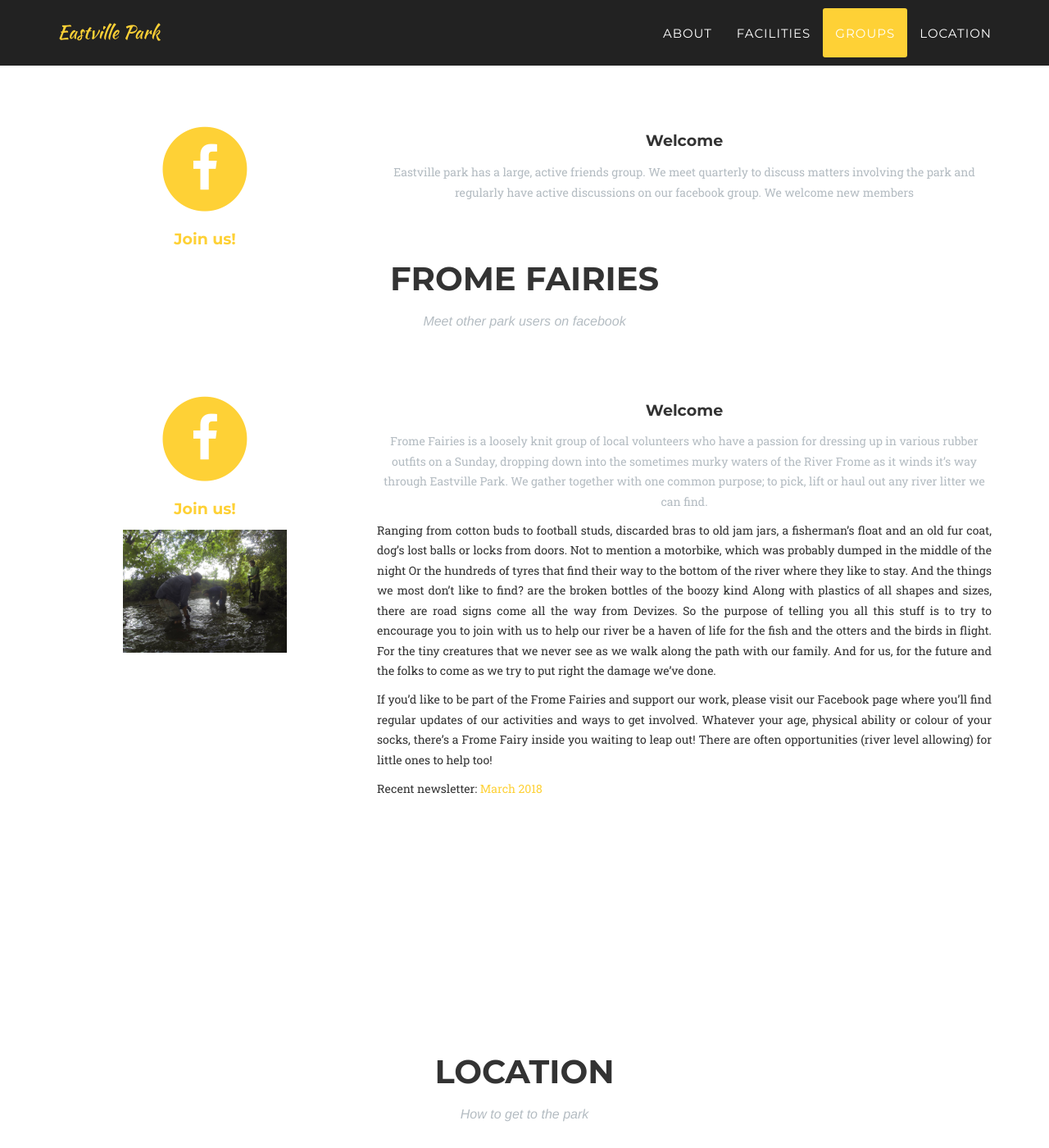
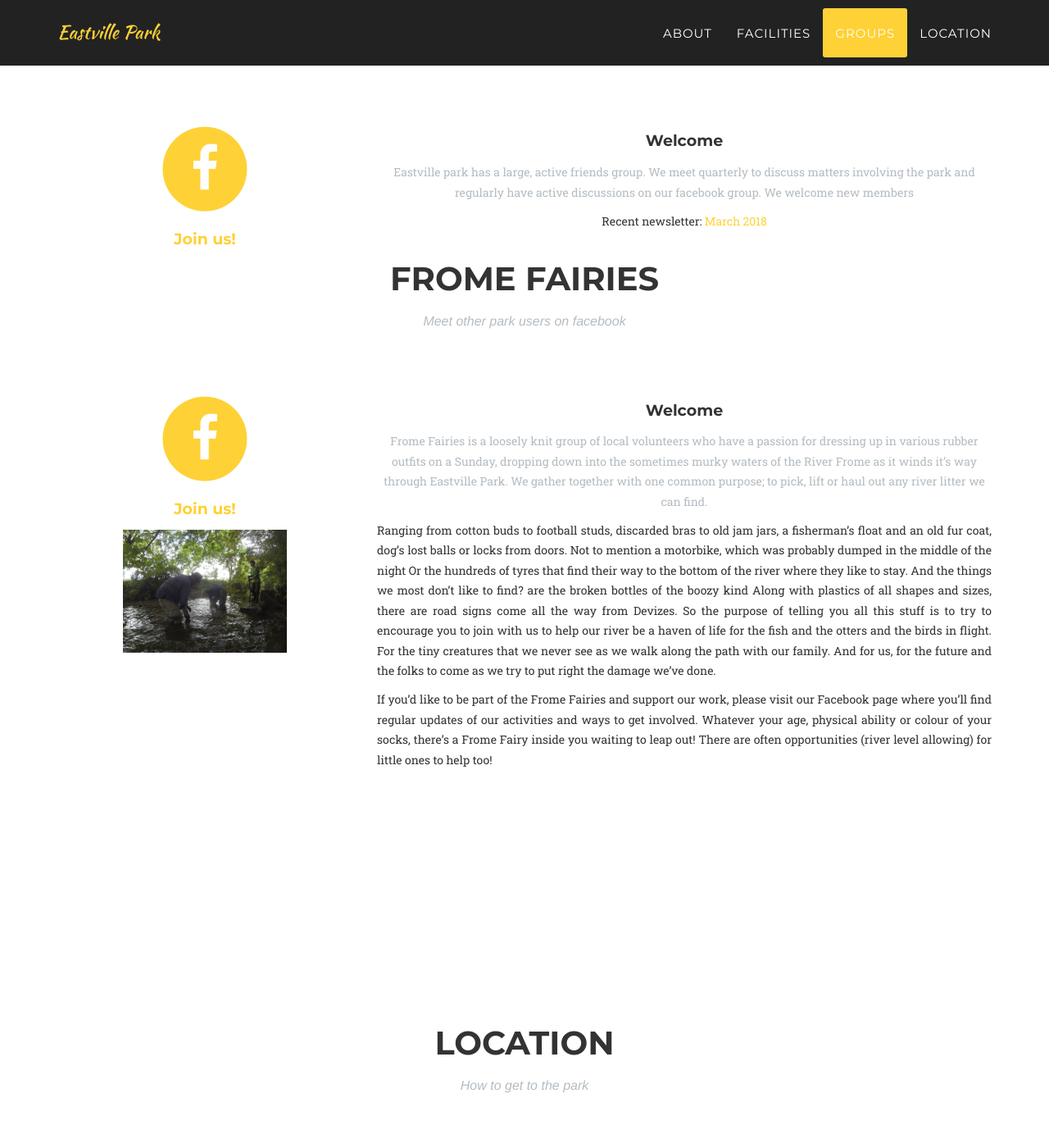
Before and after one commit to eastvillepark/eastvillepark.github.io, a Jekyll site: the page built from index.html, in a window 1280 px wide and 1400 px high, scrolled down 2615 px. Shown: the whole window at 82% size. Built offline with Jekyll 4.4.1, drawn with Linux system fonts in a browser that asks for light colours; some web fonts are replaced; part of the change alters nothing that is shown.

```diff
--- a/_includes/friends.html
+++ b/_includes/friends.html
@@ -18,6 +18,7 @@
                 <div class="col-md-8">
                     <h4 class="service-heading">Welcome</h4>
                     <p class="text-muted">Eastville park has a large, active friends group. We meet quarterly to discuss matters  involving the park and regularly have active discussions on our facebook group. We welcome new members</p>
+                    <p>Recent newsletter: <a href="http://eastvillepark.org.uk/newsletters/2018-03-31-Newsletter-March-2018/">March 2018</a></p>
                 </div>
             </div>
         </div>
@@ -55,7 +56,7 @@ And for us, for the future and the folks to come as we try to put right the dama
 Whatever  your  age, physical ability or colour of your socks, there’s a Frome Fairy inside you waiting to leap out!
                         There are often opportunities (river level allowing) for little ones to help too!</p>
                     <p class="text-justify">
-                        Recent newsletter: <a href="http://eastvillepark.org.uk/newsletters/2018-03-31-Newsletter-March-2018/">March 2018</a>
+
                         </p>
                 </div>
             </div>
```
